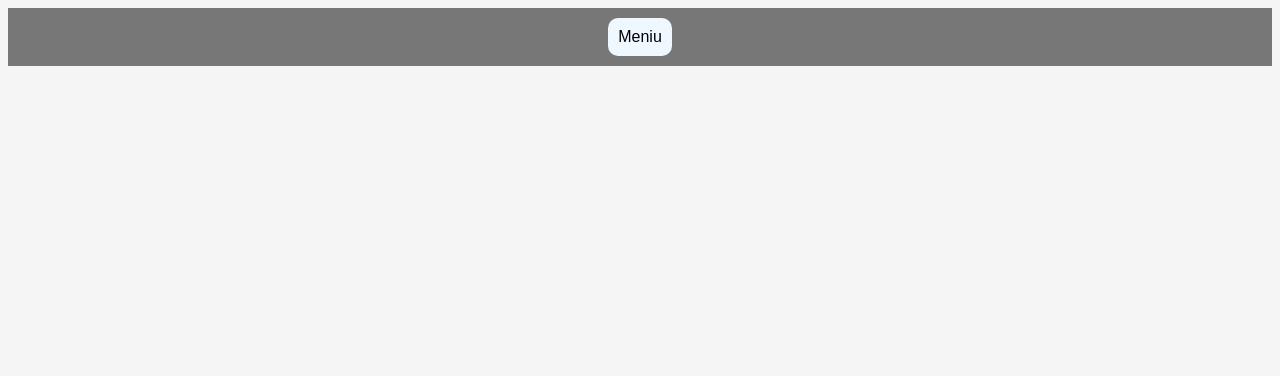
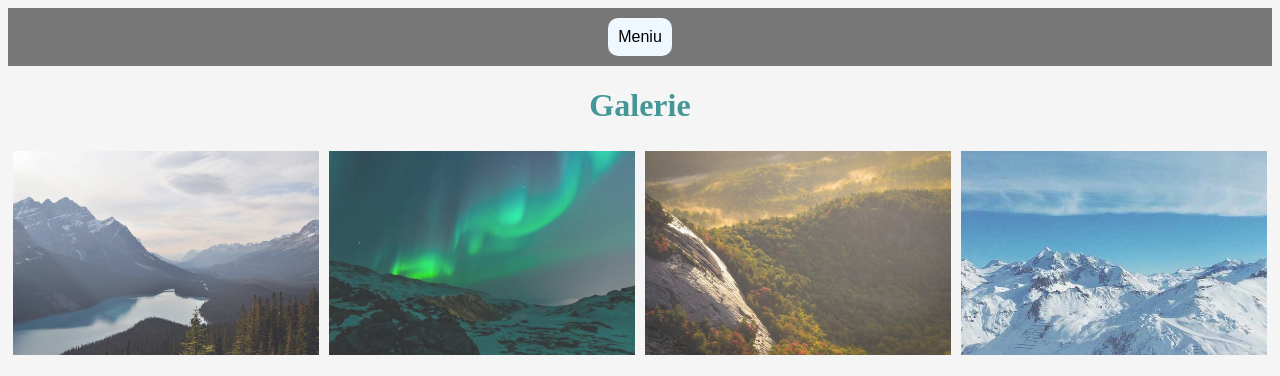
Before and after one commit to AlexCorb95/Front-End, a plain HTML site: page full_site/galery.html in a window 1280 px wide. Drawn offline with Linux system fonts and the light colour scheme.

Commit message:
Galerie imagini facuta cu css si js

```diff
--- a/full_site/css/style.css
+++ b/full_site/css/style.css
@@ -1,28 +1,33 @@
 /*Select dupa Tag-uri */
-body{
+body {
     background-color: whitesmoke;
 }
+
 h2 {
     color: green;
-    font-family:'Gill Sans', 'Gill Sans MT', Calibri, 'Trebuchet MS', sans-serif;
+    font-family: "Gill Sans", "Gill Sans MT", Calibri, "Trebuchet MS", sans-serif;
 }
+
 h1 {
     color: rgb(69, 150, 150);
     text-align: center;
 }
-h1:hover{
+
+h1:hover {
     background-color: red;
     color: black;
 }
 
 /* Select dupa clasa */
-.subtitlu{
+.subtitlu {
     color: blueviolet;
 }
+
 /* Selectare dupa ID */
-#titlu_articol{
+#titlu_articol {
     color: green;
 }
+
 /*
 Ierarhia selectorilor:
     1.ID
@@ -41,21 +46,23 @@ article {
     background-color: beige;
     width: 400px;
     border-radius: 25px;
-    border: 5px solid black ;
+    border: 5px solid black;
     margin: 10px;
     padding: 15px;
     display: inline-block;
     vertical-align: top;
     /* float: left; */
+}
 
+article:hover {
+    box-shadow: 0px 0px 20px red;
+    opacity: 0.5%;
 }
-article:hover{
-    box-shadow: 0px 0px 20px red;
-    opacity: 0.5 %;
+
+article img {
+    width: 400px;
 }
- article img {
-    width: 400px;
- }
+
 table {
     background-color: aqua;
     width: 500px;
@@ -63,89 +70,126 @@ table {
     border-radius: 15px;
     border: 5px solid blue;
     margin: 10 px;
+}
 
-}
-header a{
+header a {
     color: whitesmoke;
     padding: 10px;
     font-family: Verdana, Geneva, Tahoma, sans-serif;
     text-decoration: none;
+}
 
-
-}
-header{
+header {
     background-color: rgb(119, 119, 119);
     font-size: large;
     padding: 10px;
     text-align: center;
 }
-header a:hover{
+
+header a:hover {
     background-color: rgb(78, 78, 78);
     color: yellowgreen;
 }
+
 article:hover p {
     display: block;
+}
 
-}
 button a {
     color: red;
-    font-family: Impact, Haettenschweiler, 'Arial Narrow Bold', sans-serif;
+    font-family: Impact, Haettenschweiler, "Arial Narrow Bold", sans-serif;
     text-decoration: none;
 }
-button{
+
+button {
     background-color: rgb(0, 255, 0);
     border-radius: 10px;
     border-color: aquamarine;
+}
 
-}
-button:hover{
+button:hover {
     background-color: red;
     border-color: darkred;
+}
 
-}
-button a:hover{
+button a:hover {
     color: rgb(0, 255, 0);
 }
-.dropbtn{
+/* DropDown menu */
+.dropbtn {
     background-color: aliceblue;
     color: black;
     padding: 10px;
     font-size: 16px;
     border: none;
 }
-.dropdown{
+
+.dropdown {
     position: relative;
     display: inline-block;
 }
-.drop-content{
+
+.drop-content {
     display: none;
     position: absolute;
     background-color: antiquewhite;
     min-width: 160px;
-    box-shadow: 0px 8px 16px 0px rgba(0,0,0,0.2);
+    box-shadow: 0px 8px 16px 0px rgba(0, 0, 0, 0.2);
     z-index: 1;
 }
-.drop-content a{
+
+.drop-content a {
     color: black;
     padding: 12px 16px;
     text-decoration: none;
     display: block;
 }
-.drop-content a:hover{
+
+.drop-content a:hover {
     background-color: aqua;
 }
+
 .dropdown:hover .drop-content {
     display: block;
 }
+
 .dropdown:hover .dropbtn {
     background-color: red;
 }
-
+/* ========================== */
+/* screen size */
 @media screen and (max-width: 800px) {
-    body{
+    body {
         background-color: yellow;
     }
+
     article {
         width: 92%;
     }
 }
+/* ===========================
+css pt galerie de imagini */
+.column {
+    width: 25%;
+    float: left;
+    padding: 5px;
+    box-sizing: border-box;
+}
+
+.column img {
+    width: 100%;
+    cursor: pointer;
+    opacity: 0.8;
+}
+.column img:hover{
+    opacity: 1;
+    box-shadow: 2.5px 2.5px 5px black;
+}
+.divBigImg{
+    width: 100%;
+    padding: 5px;
+    box-sizing: border-box;
+}
+.divBigImg img{
+    width: 100%;
+}
--- a/full_site/galery.html
+++ b/full_site/galery.html
@@ -2,7 +2,7 @@
 <html>
   <head>
     <title>Galerie</title>
-    <link rel="stylesheet" type="text/css" href="css/style.css">
+    <link rel="stylesheet" type="text/css" href="css/style.css" />
   </head>
   <body>
     <header>
@@ -19,7 +19,26 @@
           <a href="formular.html">Formular</a>
         </div>
       </div>
+    </header>
+    <h1>Galerie</h1>
 
-
-    </header>
+    <div>
+      <div class="column">
+        <img src="imagini/img_mountains.jpg"  onclick="setImg(this)"/>
+      </div>
+      <div class="column">
+        <img src="imagini/img_lights.jpg"  onclick="setImg(this)"/>
+      </div>
+      <div class="column">
+        <img src="imagini/img_nature.jpg"  onclick="setImg(this)"/>
+      </div>
+      <div class="column">
+        <img src="imagini/img_snow.jpg"  onclick="setImg(this)"/>
+      </div>
+    </div>
+    <div class="divBigImg">
+      <img  id="bigImg"/>
+    </div>
+    <script src="scripts/exampleScript.js"></script>
   </body>
+</html>
--- a/full_site/scripts/exampleScript.js
+++ b/full_site/scripts/exampleScript.js
@@ -130,4 +130,8 @@ function userProd(){
     showUser.innerHTML=results;
 }
 
-console.log(getElemValue());
+// set img on click
+function setImg(imagine){
+    var bigImg=document.getElementById("bigImg");
+    bigImg.src=imagine.src;
+}
```
Also changed, not shown: full_site/imagini/img_lights.jpg (added), full_site/imagini/img_mountains.jpg (added), full_site/imagini/img_nature.jpg (added), full_site/imagini/img_snow.jpg (added). Lines whose indentation alone changed are shown as unchanged.
